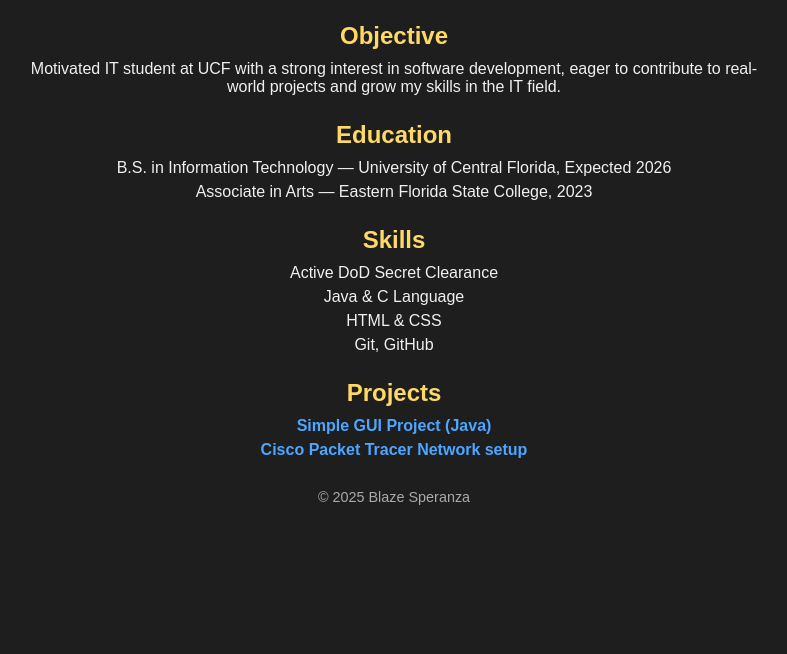
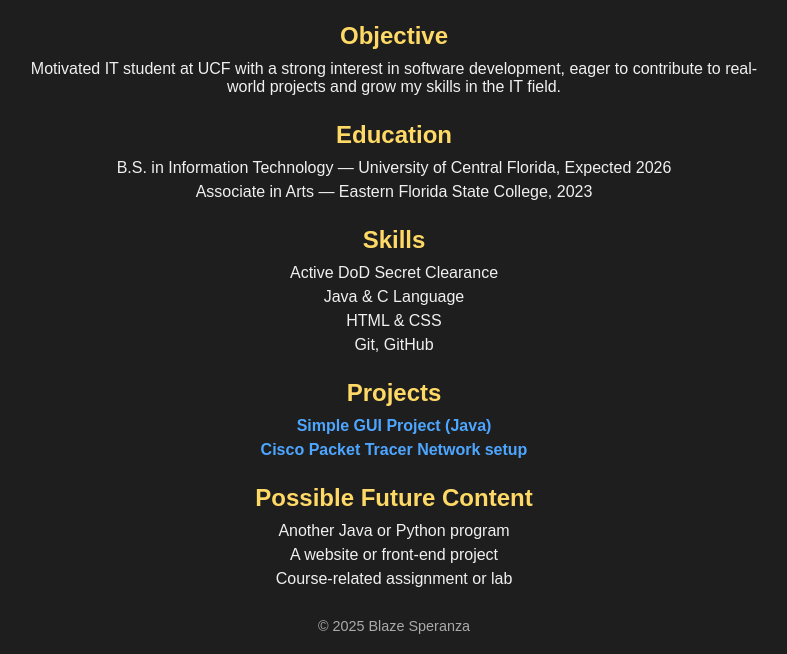
Before and after one commit to BlazeSperanza/Blaze_Speranza.github.io, a plain HTML site: page index.html in a window 1280 px wide. Shown: the part 376-1030 px from the top of the page, without its empty margins (246-1033 px from the left). Before the commit the page ends 901 px from the top, so only its background shows below. Drawn offline with Linux system fonts and the light colour scheme.

Commit message:
Update index.html

```diff
--- a/index.html
+++ b/index.html
@@ -48,6 +48,15 @@
           <li><a href="project2.html">Cisco Packet Tracer Network setup</a></li>
         </ul>
       </section>
+
+      <section>
+        <h2>Possible Future Content</h2>
+        <ul>
+          <li>Another Java or Python program</li>
+          <li>A website or front-end project</li>
+          <li>Course-related assignment or lab</li>
+        </ul>
+      </section>
     </main>
 
     <footer>
```
